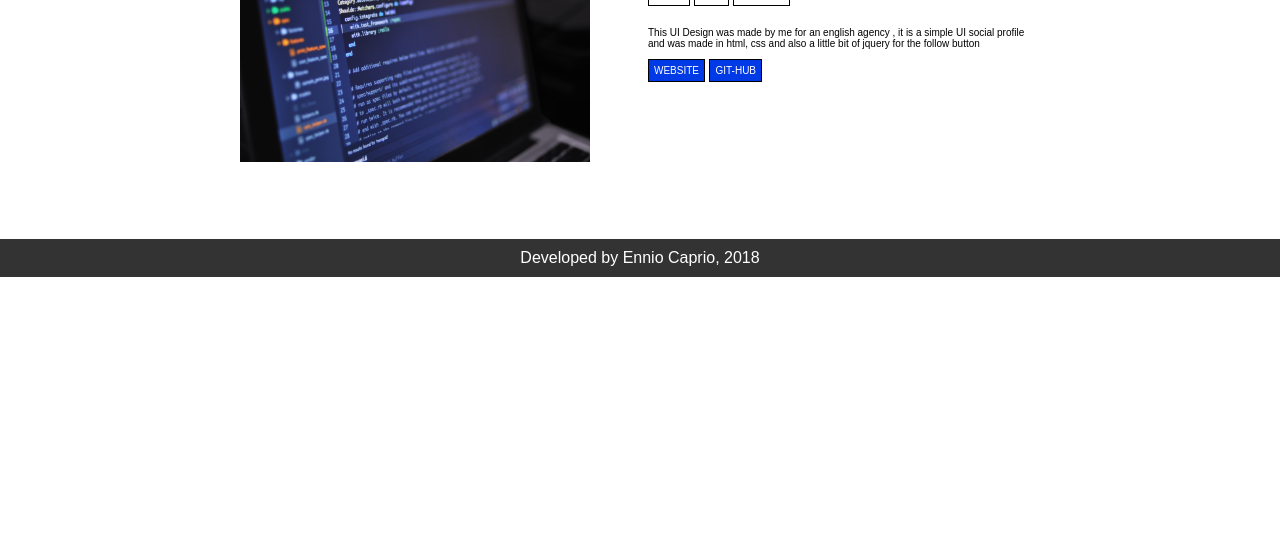
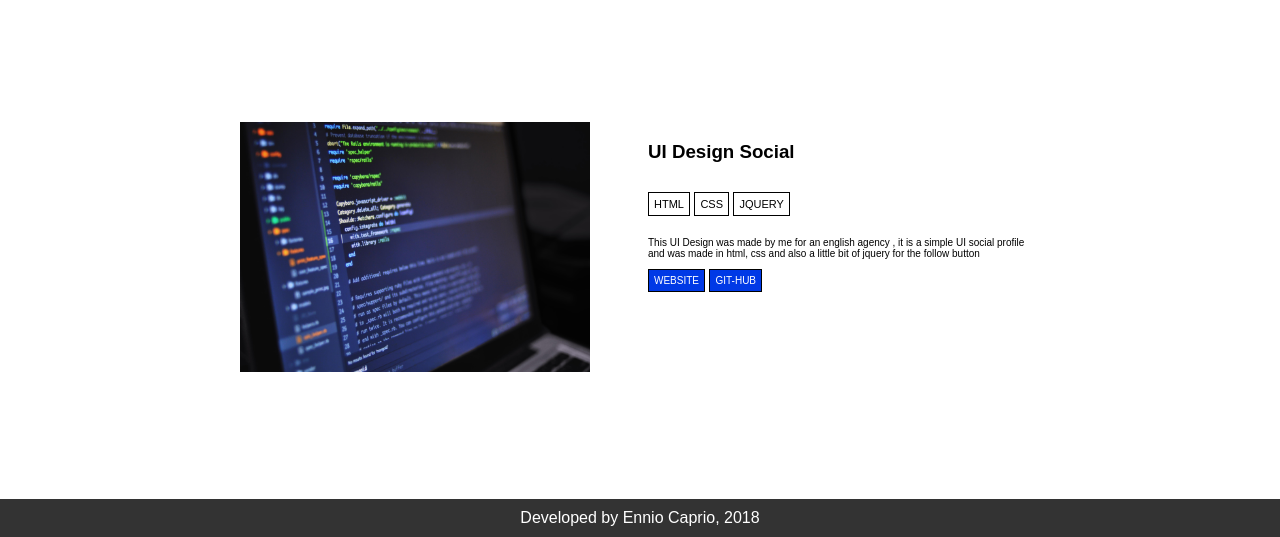
Before and after one commit to EnnioCaprio/EnnioCaprio.github.ioProject, a PHP site: page /app--1.html in a window 1280 px wide. Shown: the part 519-1056 px from the top of the page. Before the commit the page ends 796 px from the top, so only its background shows below. Run offline with PHP 8.4, Linux system fonts and the light colour scheme.

Commit message:
Update style--app.css

```diff
--- a/style--app.css
+++ b/style--app.css
@@ -59,7 +59,7 @@
 }
 
 .cover{
-  height:300px;
+  height:460px;
   background: url("https://source.unsplash.com/user/erondu/1600x900");
   background-position: center;
   background-size:cover;
@@ -117,7 +117,7 @@
 }
 
 .app{
-  min-height:400px;
+  min-height:500px;
   position: relative;
   display: flex;
   justify-content: center;
```
